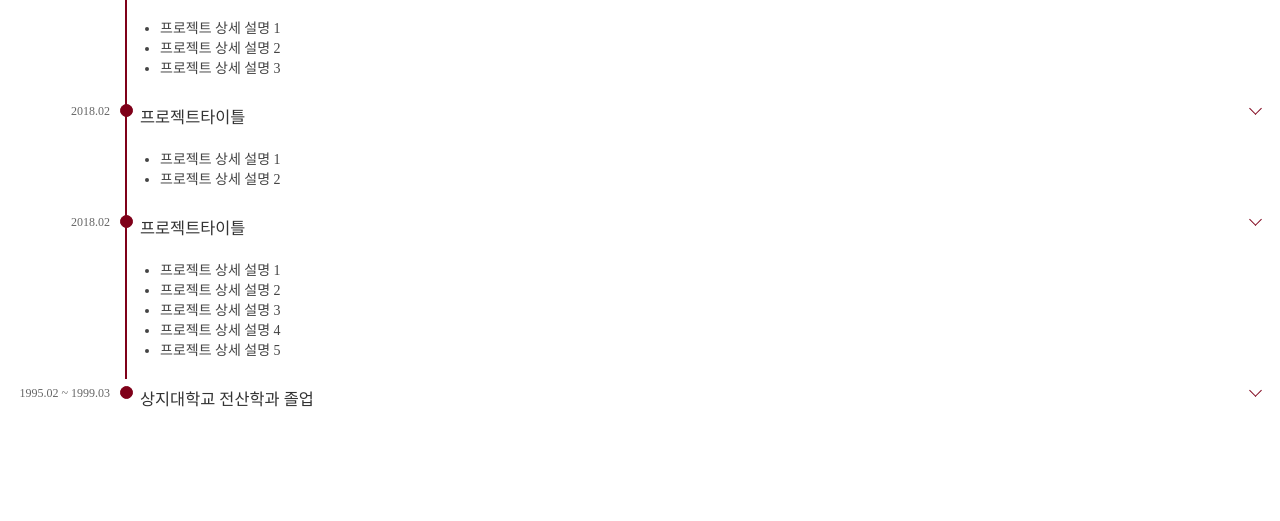
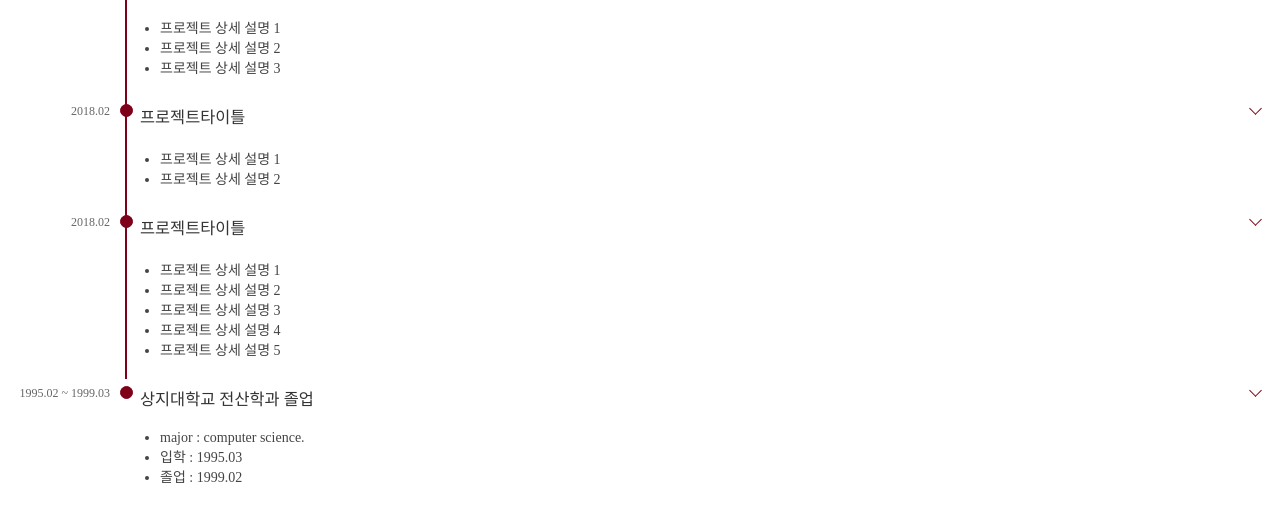
Before and after one commit to joohee-lee/sandbox, a plain HTML site: page ui-comp-career.html in a window 1280 px wide. Shown: the part 71-592 px from the top of the page. Drawn offline with Linux system fonts and the light colour scheme.

Commit message:
ui-comp-career edit

```diff
--- a/ui-comp-career.html
+++ b/ui-comp-career.html
@@ -259,8 +259,13 @@
                 <span class="span-time">1995.02 ~ 1999.03</span>
                 <div class="div-conts">
                     <h3 class="pj-header"><a href="" title="프로젝트 상세보기">상지대학교 전산학과 졸업</a></h3>
-                    <div class="pj-conts"></div>
-
+                    <div class="pj-conts">
+                        <ul>
+                            <li>major : computer science.</li>
+                            <li>입학 : 1995.03</li>
+                            <li>졸업 : 1999.02</li>
+                        </ul>
+                    </div>
                 </div>
             </div>
         </div>
```
